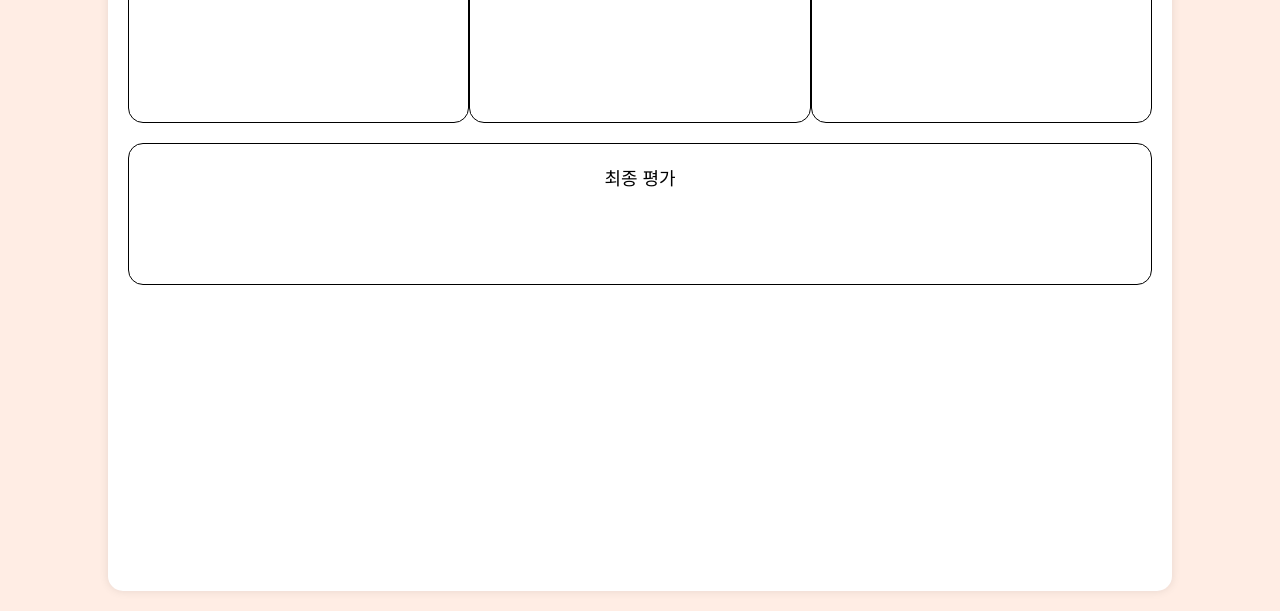
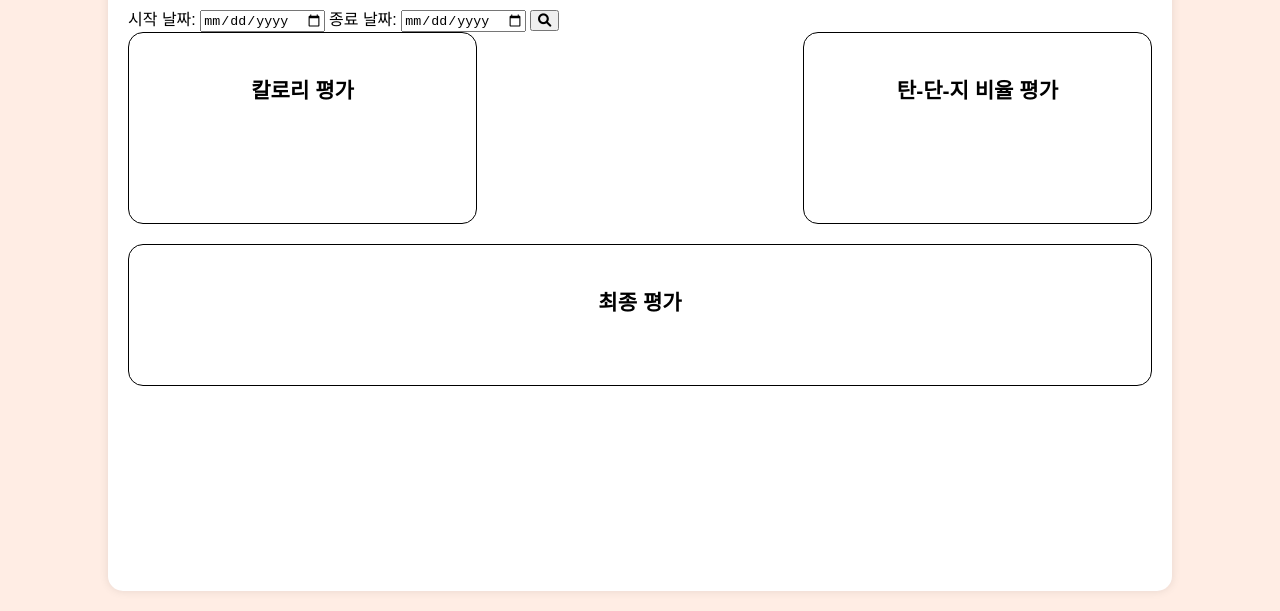
Before and after one commit to choichanwoo001/Stop-eat, a plain HTML site: page dietEvaluation.html in a window 1280 px wide. Shown: the part 195-806 px from the top of the page. Drawn offline with nearby package versions, Linux system fonts and the light colour scheme.

Commit message:
Update dietEvaluation.html

```diff
--- a/dietEvaluation.html
+++ b/dietEvaluation.html
@@ -5,7 +5,8 @@
     <meta name="viewport" content="width=device-width, initial-scale=1.0">
     <title>주간 식단평가</title>
     <link rel="stylesheet" href="dietEvaluation.css">
-    <link rel="stylesheet" href="diet_recommendation_ver2.css">
+    <script src="https://cdnjs.cloudflare.com/ajax/libs/Chart.js/2.9.4/Chart.js"></script>
+
     <link rel="preconnect" href="https://fonts.googleapis.com">
     <link rel="preconnect" href="https://fonts.gstatic.com" crossorigin>
     <link href="https://fonts.googleapis.com/css2?family=Noto+Sans+KR:wght@400;700&display=swap" rel="stylesheet">
@@ -31,12 +32,39 @@
         </div>
     </header>
     <div class="container">
+        <div id="container-header">
+            <h2>식단 평가</h2>
+            <div class="weekly-date-picker">
+                <label for="start-date">시작 날짜:</label>
+                <input type="date" id="start-date">
+                <label for="end-date">종료 날짜:</label>
+                <input type="date" id="end-date">
+                <button id="search-button">
+                    <i class="fas fa-search"></i>
+                </button>
+            </div>
+        </div>
         <div class="evaluation-section">
-            <div>칼로리 평가</div>
-            <div>영양소 평가</div>
-            <div>탄-단-지 비율 평가</div>
+            <div class="evaluation-box" id="calorie-evaluation">
+                <h3>칼로리 평가</h3>
+                <canvas id="calorieChart" ></canvas>
+                <p id="calorie-comment"></p>
+            </div>
+            <div class="evaluation-box" id="ratio-evaluation">
+                <h3>탄-단-지 비율 평가</h3>
+                <canvas id="ratioChart" ></canvas>
+                <p id="ratio-comment"></p>
+            </div>
         </div>
-        <div class="final-evaluation">최종 평가</div>
+        <div class="final-evaluation" id="final-evaluation">
+            <h3>최종 평가</h3>
+            <p id="final-comment"></p>
+        </div>
     </div>
+    <script src="dietEvaluation.js">
+
+
+    </script>
+
 </body>
 </html>
```
